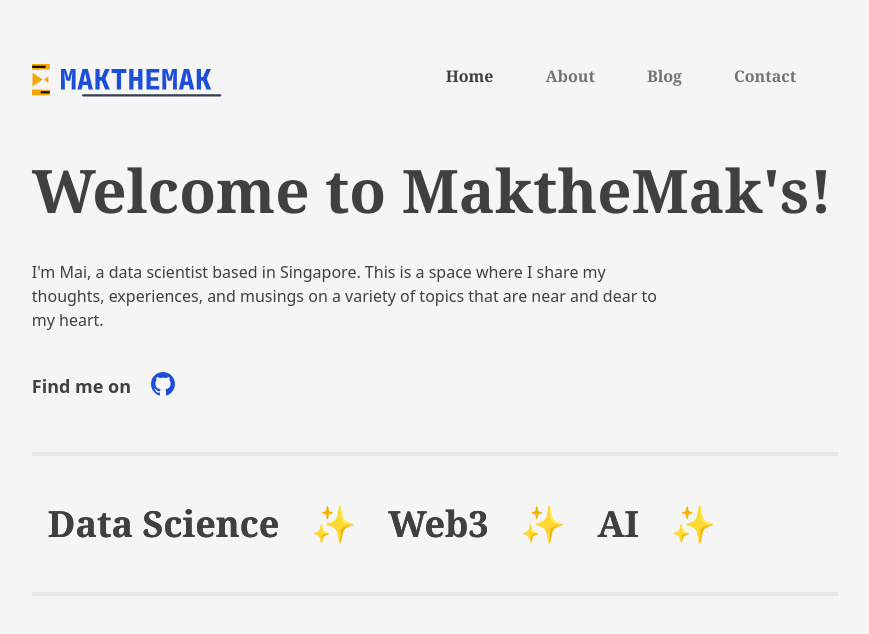
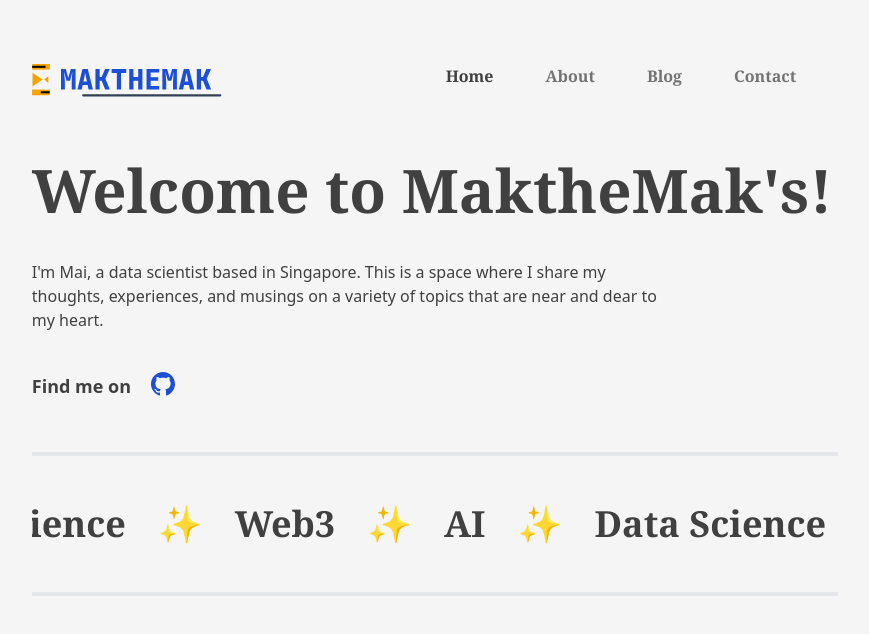
Before and after one commit to immaixq/makthemak, a Next.js app: page / in a window 1280 px wide. Shown: the top 634 px of the page, without its empty margins (205-1074 px from the left). Built offline with nearby package versions, Linux system fonts and the light colour scheme.

Commit message:
add marquee effect

```diff
--- a/tailwind.config.js
+++ b/tailwind.config.js
@@ -7,6 +7,20 @@ module.exports = {
   ],
   theme: {
     extend: {
+      animation: {
+        marquee: 'marquee 25s linear infinite',
+        marquee2: 'marquee2 25s linear infinite',
+      },
+      keyframes: {
+        marquee: {
+          '0%': { transform: 'translateX(0%)' },
+          '100%': { transform: 'translateX(-100%)' },
+        },
+        marquee2: {
+          '0%': { transform: 'translateX(100%)' },
+          '100%': { transform: 'translateX(0%)' },
+        },
+      },
       fontFamily: {
         default: ['var(--font-roboto)'],
       }
```
